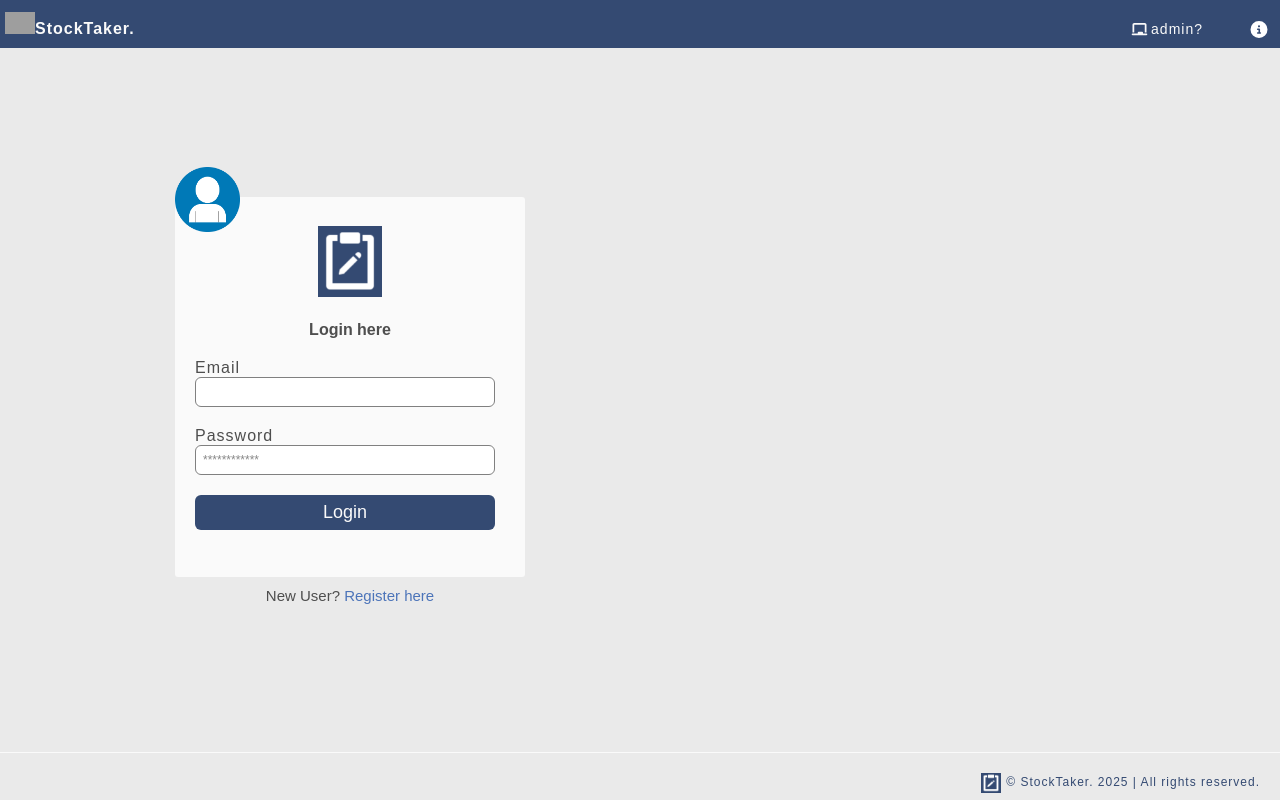
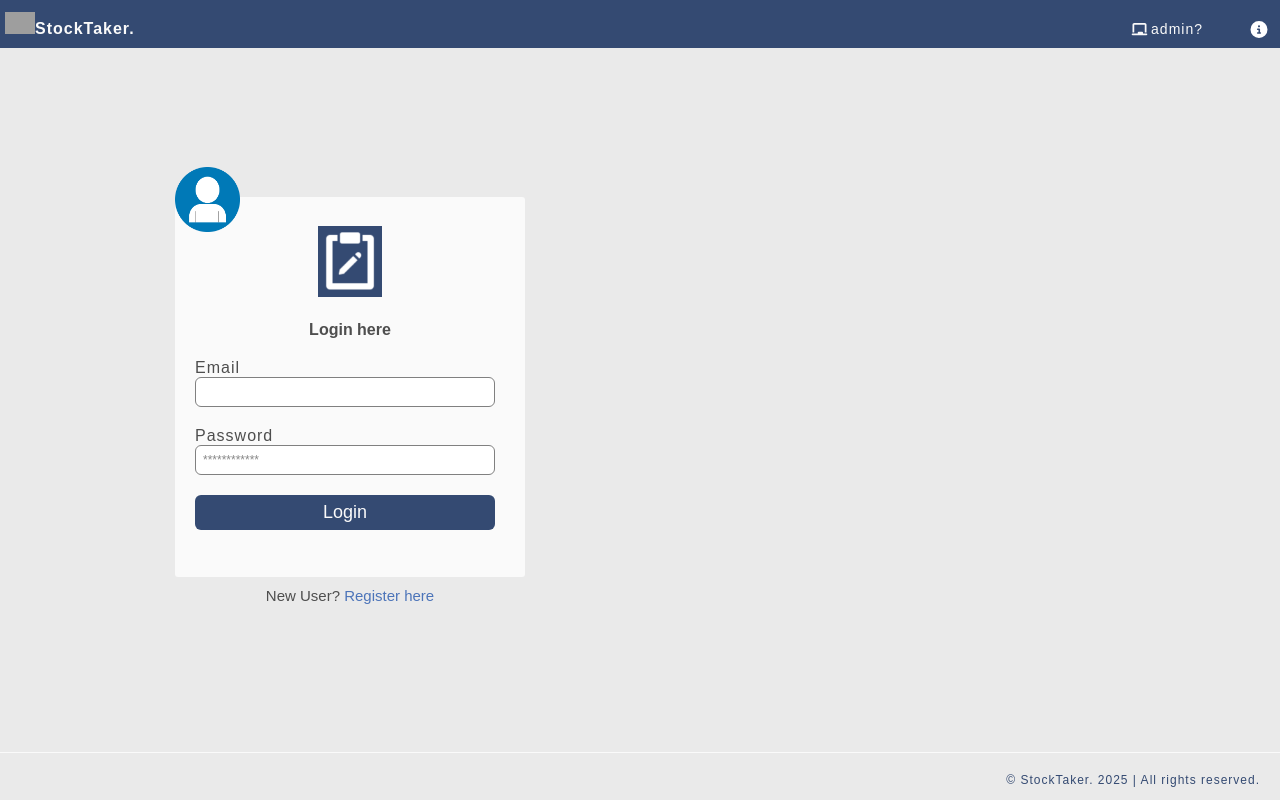
Before and after one commit to josealbin/stocktaker-client, a React (Vite) app: page / in a window 1280 px wide. Built offline with nearby package versions, Linux system fonts and the light colour scheme; grey boxes are pictures that could not be loaded.

Commit message:
footer changes reverted

```diff
--- a/src/components/Footer/Footer.css
+++ b/src/components/Footer/Footer.css
@@ -12,7 +12,7 @@ body{ display: flex; align-items: center; background: #eaeaea;}
 
 .footer{ width: 100%; height: 3rem; border-top: 1px solid #fafafa; padding: 20px; position: absolute; bottom:0; position:fixed; z-index:1; }
 .footer p{ text-align: right; color: #344a72; letter-spacing: 1px; font-size: 12px; }
-.footer img {width: 20px; height: 20px; vertical-align: middle; margin-right: 5px;}
+/* .footer img {width: 20px; height: 20px; vertical-align: middle; margin-right: 5px;} */
 
 @media(max-width: 768px){
     .footer{ display: none;}
--- a/src/components/Footer/Footer.jsx
+++ b/src/components/Footer/Footer.jsx
@@ -5,7 +5,7 @@ function Footer() {
   return (
     <div className='footer'>
       <div className='container'>
-        <p><img src="/images/icon.png" alt="StockTaker Logo" />© StockTaker. 2025 | All rights reserved.</p>
+        <p>© StockTaker. 2025 | All rights reserved.</p>
       </div>
     </div>
   )
```
